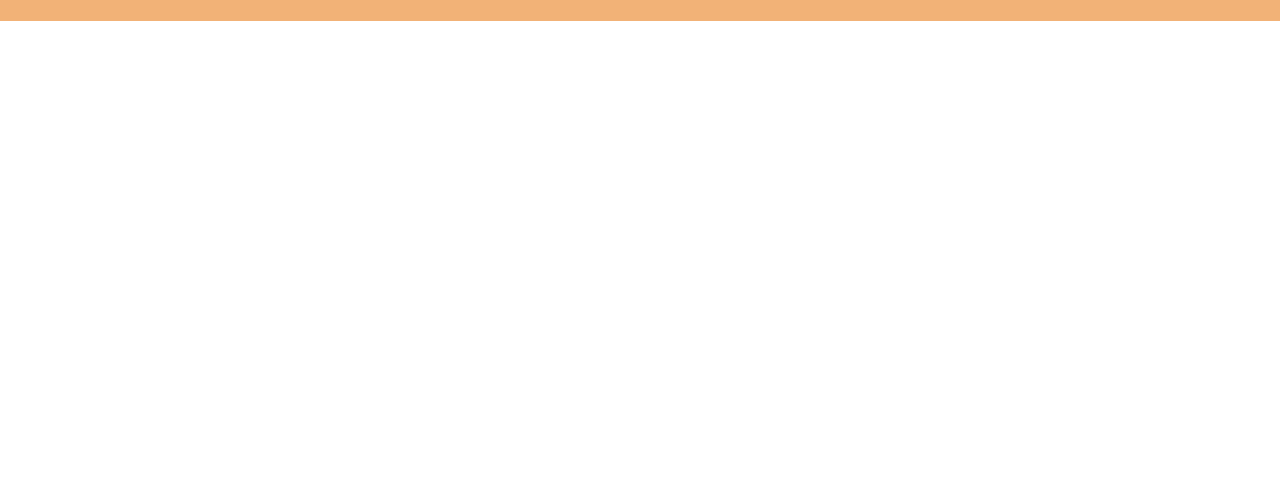
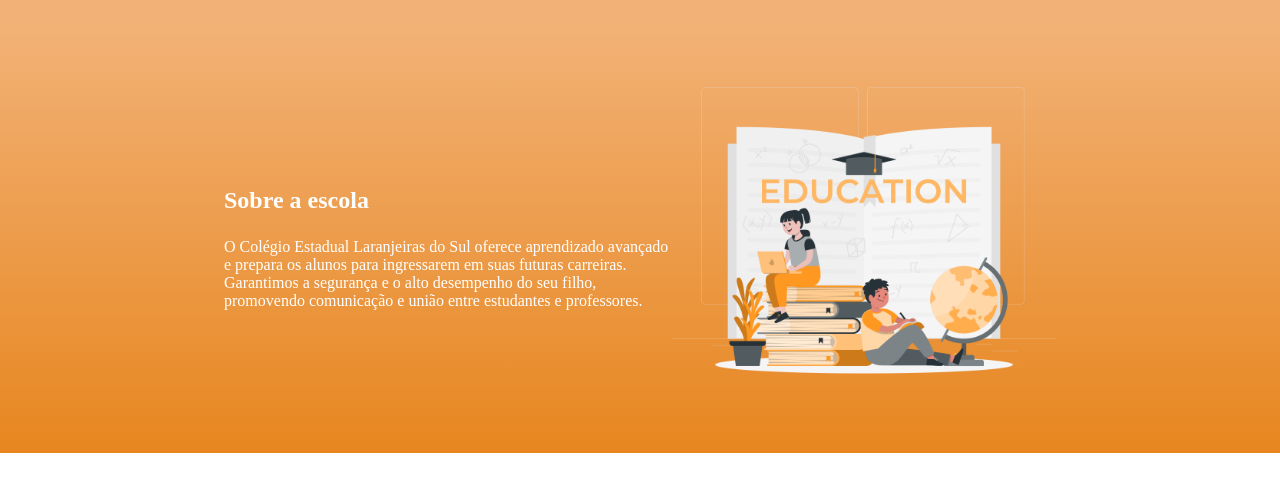
Before and after one commit to belladrad/site-turma-2C, a plain HTML site: page index.html in a window 1280 px wide. Shown: the part 163-654 px from the top of the page. Drawn offline with Linux system fonts and the light colour scheme.

Commit message:
finalizada a seção escola

```diff
--- a/index.html
+++ b/index.html
@@ -14,6 +14,14 @@
             <li class="cabecalho-lista-item">Estudante</li>
         </ul>
     </header>
+    <section class="escola">
+        <div class="escola-div-conteudo">
+            <h2 class="escola-titulo">Sobre a escola</h2>
+            <p class="escola-texto-um">O Colégio Estadual Laranjeiras do Sul oferece aprendizado avançado e prepara os alunos para ingressarem em suas futuras carreiras.</p>
+            <p class="escola-texto-dois">Garantimos a segurança e o alto desempenho do seu filho, promovendo comunicação e união entre estudantes e professores.</p>
 
+        </div>
+        <img class="escola-imagem" src="Education-rafiki.png" alt="Alunos e educação.">
+    </section>
 </body>
 </html>
--- a/style.css
+++ b/style.css
@@ -21,3 +21,23 @@
     margin: 0 16px;
     font-size: 24px;
 }
+
+.escola-imagem{
+    width: 30%;
+}
+
+.escola{
+    background-image: linear-gradient(#F2B277,#e7861f);
+    color: white;
+    display: flex;
+    justify-content: center;
+    align-items: center;
+    padding: 24px 0;
+}
+
+.escola-div-conteudo{
+    width: 35%;
+}
+.escola-titulo{
+    padding: 24px 0;
+}
```
Also changed, not shown: Education-rafiki.png (added).
